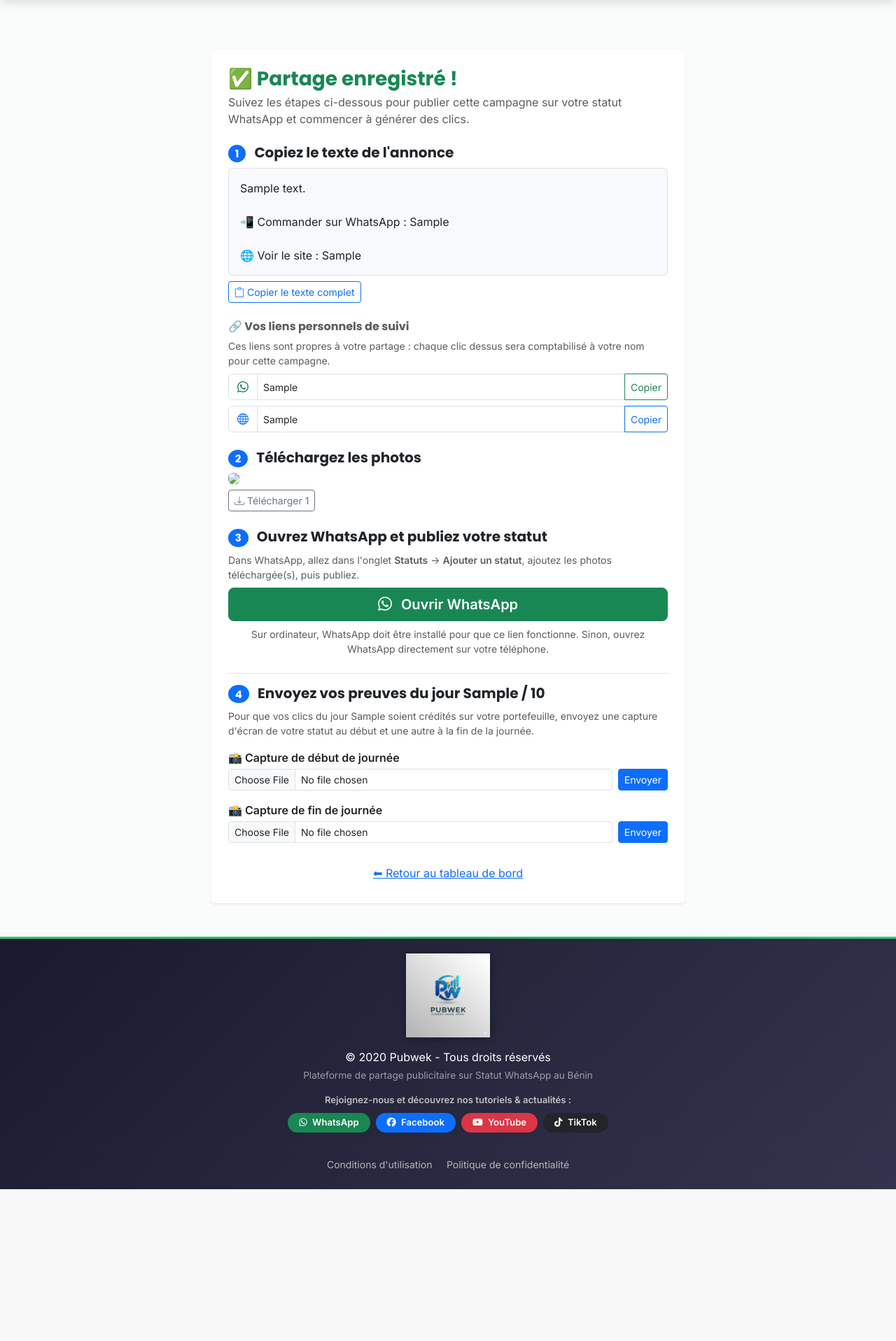
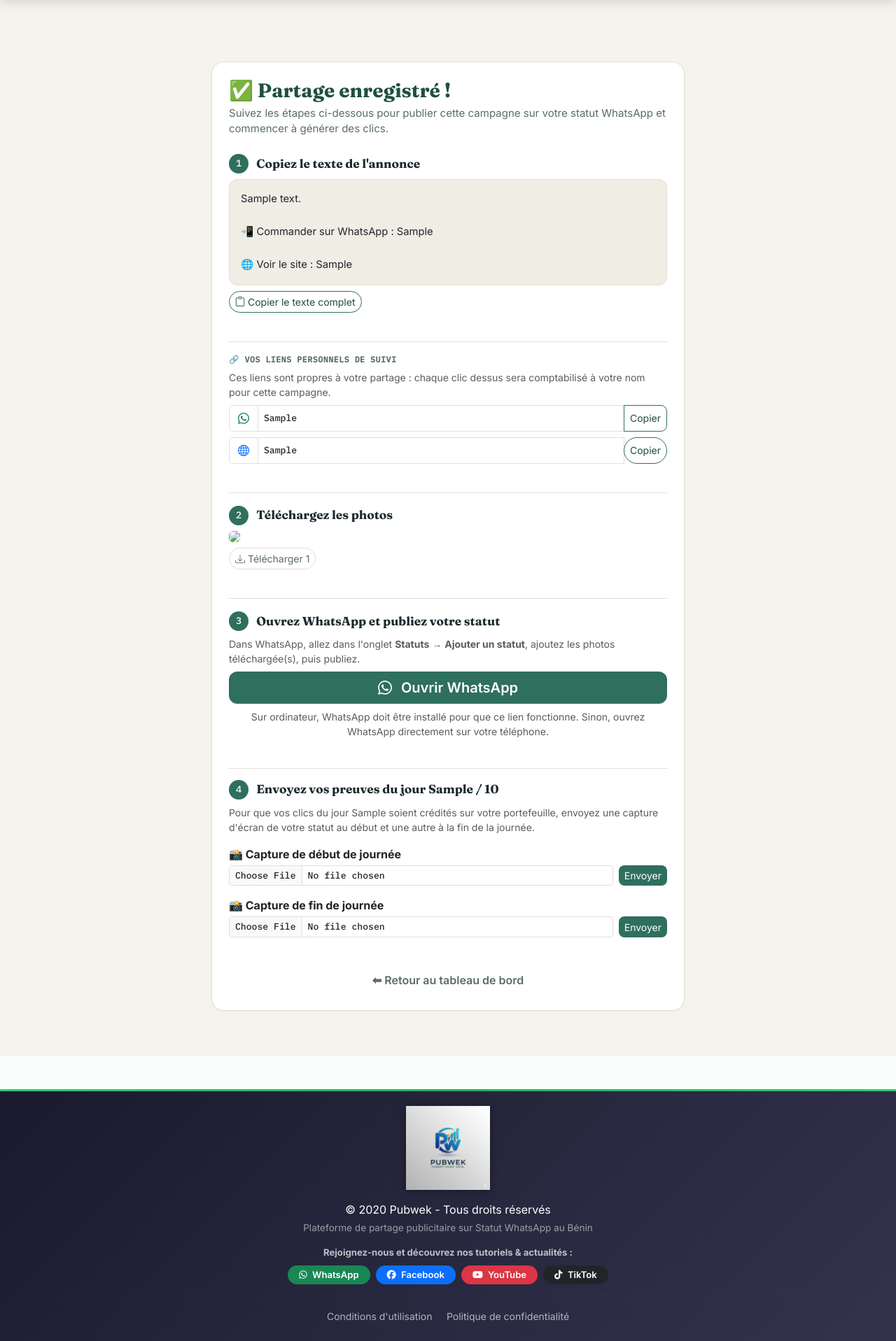
Before and after one commit to Mod617/Pubwek, a Python web app: template templates/instructions_partage.html in a window 1280 px wide. Shown: the part 77-1994 px from the top of the page at 70% size. Before the commit the page ends 1777 px from the top, so only its background shows below. Run offline with Jinja, Linux system fonts and the light colour scheme; the template is opened without the code that fills it: most values are stand-ins (such as "Sample title", 1, 10 or a date in 2020).

Commit message:
Update instructions_partage.html

```diff
--- a/templates/instructions_partage.html
+++ b/templates/instructions_partage.html
@@ -1,6 +1,180 @@
 {% extends "base.html" %}
 
 {% block content %}
+<link rel="stylesheet" href="https://cdn.jsdelivr.net/npm/bootstrap-icons@1.11.1/font/bootstrap-icons.css">
+<link rel="preconnect" href="https://fonts.googleapis.com">
+<link rel="preconnect" href="https://fonts.gstatic.com" crossorigin>
+<link href="https://fonts.googleapis.com/css2?family=Fraunces:opsz,wght@9..144,400;9..144,600;9..144,700&family=Inter:wght@400;500;600;700&family=IBM+Plex+Mono:wght@500&display=swap" rel="stylesheet">
+
+<style>
+  .instructions-wrap {
+    --paper:        #F5F3ED;
+    --paper-raised: #FFFFFF;
+    --ink:          #1B2A2E;
+    --ink-soft:     #5B6B6C;
+    --line:         #E3DFD3;
+    --emerald:      #2F6F5E;
+    --emerald-dark: #1F4F42;
+    --emerald-tint: #E7F0EC;
+    --amber:        #B8842E;
+    --amber-tint:   #F8EEDD;
+    --clay:         #B0483C;
+    --clay-tint:    #F6E7E3;
+    --slate-tint:   #EFEDE4;
+
+    background: var(--paper);
+    padding: 2.5rem 1.25rem 4rem;
+    margin: -1.5rem calc(50% - 50vw) 0;
+    padding-left: calc(1.25rem + (50vw - 50%));
+    padding-right: calc(1.25rem + (50vw - 50%));
+    font-family: 'Inter', sans-serif;
+    color: var(--ink);
+    min-height: 100vh;
+  }
+
+  .instructions-wrap .card {
+    border-radius: 18px !important;
+    border: 1px solid var(--line) !important;
+    box-shadow: 0 1px 2px rgba(27,42,46,0.05) !important;
+  }
+
+  .instructions-wrap h3.text-success {
+    font-family: 'Fraunces', serif;
+    font-weight: 600;
+    color: var(--emerald-dark) !important;
+  }
+  .instructions-wrap .card-body > p.text-muted {
+    color: var(--ink-soft) !important;
+    font-size: 0.94rem;
+  }
+
+  /* ---------- Step blocks ---------- */
+  .instructions-wrap .step-block {
+    padding: 1.1rem 0 1.1rem 0;
+    border-top: 1px solid var(--line);
+  }
+  .instructions-wrap .step-block:first-of-type { border-top: none; padding-top: 0; }
+
+  .instructions-wrap h5.fw-bold {
+    display: flex;
+    align-items: center;
+    gap: 0.7rem;
+    font-family: 'Fraunces', serif;
+    font-weight: 600;
+    font-size: 1.08rem;
+    color: var(--ink);
+  }
+  .instructions-wrap h6.fw-bold.text-muted {
+    font-family: 'IBM Plex Mono', monospace;
+    font-size: 0.72rem;
+    letter-spacing: 0.05em;
+    text-transform: uppercase;
+    color: var(--ink-soft) !important;
+  }
+
+  .instructions-wrap .badge.bg-primary.rounded-circle {
+    background: var(--emerald) !important;
+    width: 28px; height: 28px;
+    display: inline-flex;
+    align-items: center;
+    justify-content: center;
+    font-family: 'IBM Plex Mono', monospace;
+    font-weight: 500;
+    font-size: 0.85rem;
+    flex-shrink: 0;
+    margin-right: 0 !important;
+  }
+
+  /* ---------- Text block ---------- */
+  .instructions-wrap .bg-light.border.rounded {
+    background: var(--slate-tint) !important;
+    border: 1px solid var(--line) !important;
+    border-radius: 12px !important;
+    font-size: 0.92rem;
+    line-height: 1.6;
+  }
+  .instructions-wrap .btn-outline-primary {
+    color: var(--emerald-dark) !important;
+    border-color: var(--emerald) !important;
+    border-radius: 999px !important;
+  }
+  .instructions-wrap .btn-outline-primary:hover {
+    background: var(--emerald) !important;
+    color: #fff !important;
+  }
+  .instructions-wrap #copieFeedback,
+  .instructions-wrap .text-success.fw-semibold { color: var(--emerald-dark) !important; }
+
+  /* ---------- Tracking links ---------- */
+  .instructions-wrap .input-group-text {
+    background: var(--paper-raised) !important;
+    border: 1px solid var(--line) !important;
+  }
+  .instructions-wrap .form-control {
+    border: 1px solid var(--line);
+    font-family: 'IBM Plex Mono', monospace;
+    font-size: 0.82rem;
+  }
+  .instructions-wrap .btn-outline-success {
+    color: var(--emerald-dark) !important;
+    border-color: var(--emerald) !important;
+    border-radius: 0 9px 9px 0 !important;
+  }
+  .instructions-wrap .btn-outline-success:hover { background: var(--emerald) !important; color: #fff !important; }
+  .instructions-wrap .btn-outline-secondary {
+    border-color: var(--line) !important;
+    color: var(--ink-soft) !important;
+    border-radius: 999px !important;
+  }
+  .instructions-wrap .btn-outline-secondary:hover {
+    background: var(--ink) !important;
+    color: #fff !important;
+    border-color: var(--ink) !important;
+  }
+
+  /* ---------- WhatsApp CTA ---------- */
+  .instructions-wrap .btn-success.btn-lg {
+    background: var(--emerald) !important;
+    border: none !important;
+    border-radius: 12px !important;
+    font-weight: 700;
+    transition: background .15s ease, transform .15s ease;
+  }
+  .instructions-wrap .btn-success.btn-lg:hover {
+    background: var(--emerald-dark) !important;
+    transform: translateY(-1px);
+  }
+
+  /* ---------- Proof section ---------- */
+  .instructions-wrap .border-top { border-color: var(--line) !important; }
+  .instructions-wrap .badge.bg-success { background: var(--emerald) !important; border-radius: 999px; }
+  .instructions-wrap .badge.bg-warning.text-dark {
+    background: var(--amber-tint) !important;
+    color: var(--amber) !important;
+    border-radius: 999px;
+  }
+  .instructions-wrap .alert-danger {
+    background: var(--clay-tint) !important;
+    border: 1px solid #ecd2cc !important;
+    color: var(--clay) !important;
+    border-radius: 10px !important;
+  }
+  .instructions-wrap .btn-primary.btn-sm {
+    background: var(--emerald) !important;
+    border: none !important;
+    border-radius: 8px !important;
+  }
+  .instructions-wrap .btn-primary.btn-sm:hover { background: var(--emerald-dark) !important; }
+
+  .instructions-wrap .btn-link {
+    color: var(--ink-soft);
+    font-weight: 600;
+    text-decoration: none;
+  }
+  .instructions-wrap .btn-link:hover { color: var(--emerald-dark); }
+</style>
+
+<div class="instructions-wrap">
 <div class="container mt-5" style="max-width: 700px;">
     <div class="card shadow-sm border-0">
         <div class="card-body p-4">
@@ -8,7 +182,7 @@
             <p class="text-muted mb-4">Suivez les étapes ci-dessous pour publier cette campagne sur votre statut WhatsApp et commencer à générer des clics.</p>
 
             <!-- ÉTAPE 1 : COPIER LE TEXTE (avec les liens de tracking inclus) -->
-            <div class="mb-4">
+            <div class="mb-4 step-block">
                 <h5 class="fw-bold">
                     <span class="badge bg-primary rounded-circle me-2">1</span>
                     Copiez le texte de l'annonce
@@ -28,7 +202,7 @@
 
             <!-- ÉTAPE 1bis : LIENS DE TRACKING INDIVIDUELS (au cas où le partageur préfère les insérer séparément) -->
             {% if lien_whatsapp_tracking or lien_site_tracking %}
-            <div class="mb-4">
+            <div class="mb-4 step-block">
                 <h6 class="fw-bold text-muted mb-2">🔗 Vos liens personnels de suivi</h6>
                 <p class="small text-muted mb-2">
                     Ces liens sont propres à votre partage : chaque clic dessus sera comptabilisé à votre nom pour cette campagne.
@@ -56,7 +230,7 @@
 
             <!-- ÉTAPE 2 : MÉDIAS (si Option A ou B) -->
             {% if media_urls %}
-            <div class="mb-4">
+            <div class="mb-4 step-block">
                 <h5 class="fw-bold">
                     <span class="badge bg-primary rounded-circle me-2">2</span>
                     Téléchargez {{ "la vidéo" if camp.display_option == "A" else "les photos" }}
@@ -81,7 +255,7 @@
             {% endif %}
 
             <!-- ÉTAPE : OUVRIR WHATSAPP -->
-            <div class="mb-2">
+            <div class="mb-2 step-block">
                 <h5 class="fw-bold">
                     <span class="badge bg-primary rounded-circle me-2">{{ "3" if media_urls else "2" }}</span>
                     Ouvrez WhatsApp et publiez votre statut
@@ -99,7 +273,7 @@
             </div>
 
             <!-- ÉTAPE FINALE : ENVOI DES PREUVES DU JOUR -->
-            <div class="mb-4 mt-4 pt-3 border-top">
+            <div class="mb-4 mt-4 pt-3 border-top step-block">
                 <h5 class="fw-bold">
                     <span class="badge bg-primary rounded-circle me-2">{{ "4" if media_urls else "3" }}</span>
                     Envoyez vos preuves du jour {{ jour_actuel }} / {{ camp.duration_days }}
@@ -151,6 +325,7 @@
         </div>
     </div>
 </div>
+</div>
 
 <script>
 function copierTexte() {
@@ -179,6 +354,4 @@ function copierLien(inputId, feedbackId) {
     });
 }
 </script>
-
-<link rel="stylesheet" href="https://cdn.jsdelivr.net/npm/bootstrap-icons@1.11.1/font/bootstrap-icons.css">
 {% endblock %}
```
